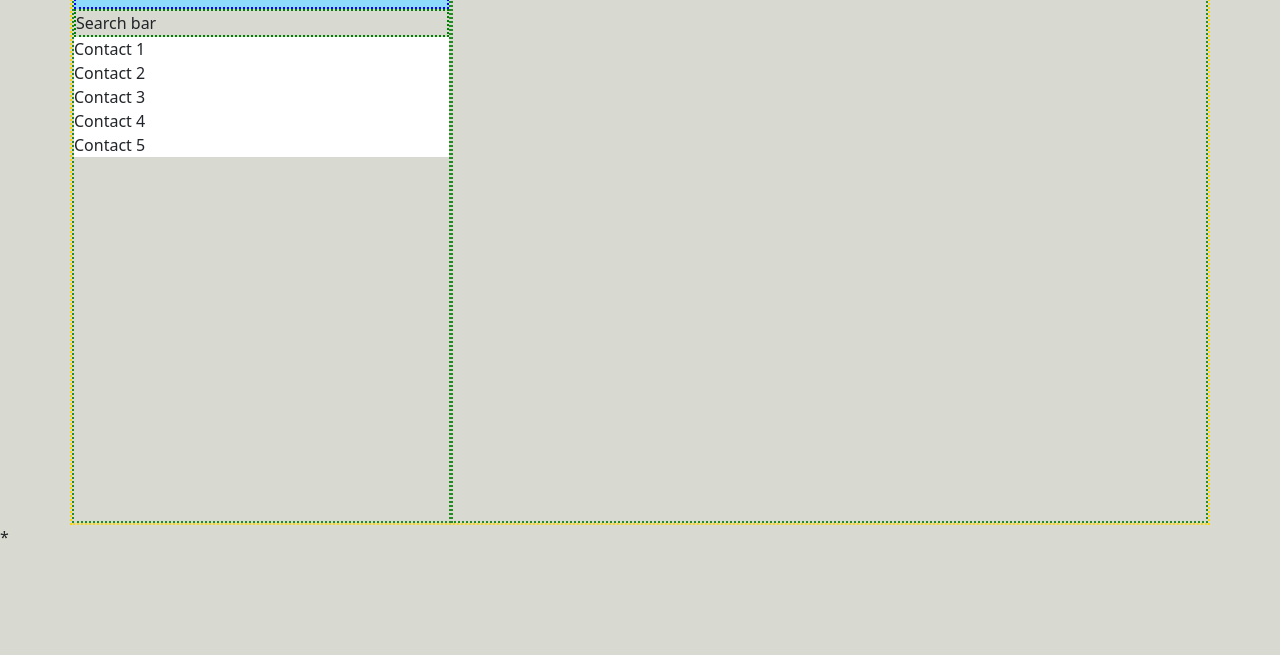
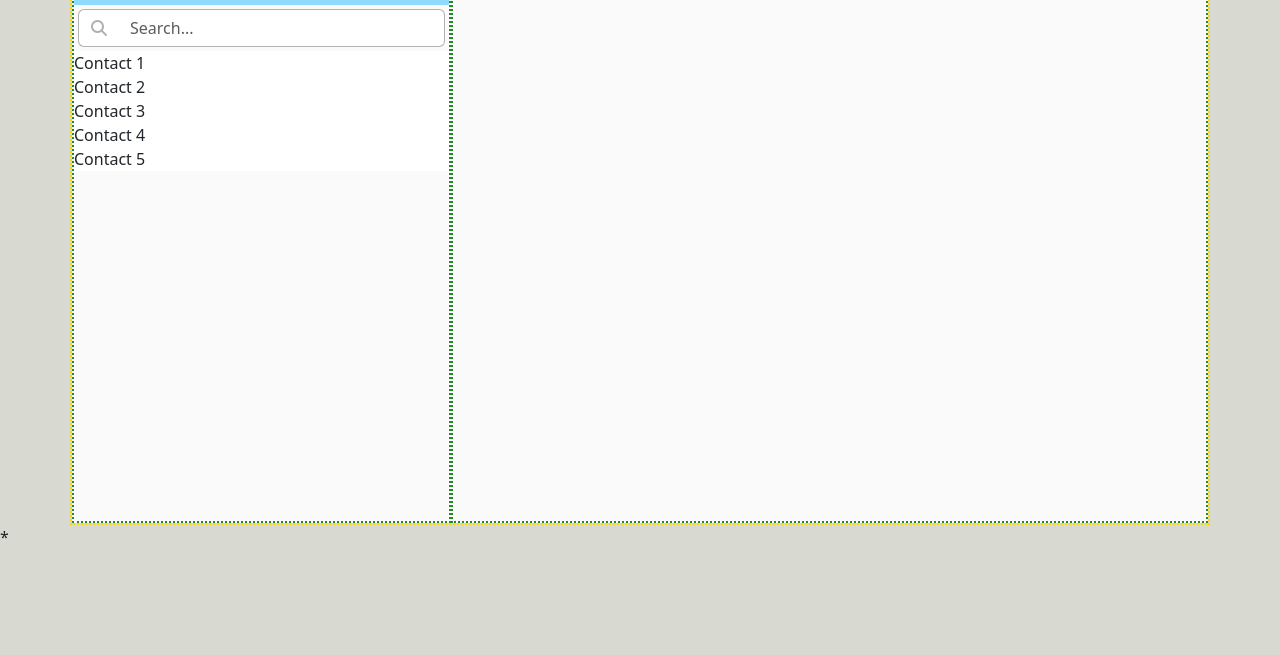
Before and after one commit to Lorenzo7991/vue-boolzapp, a plain HTML site: page index.html in a window 1280 px wide. Shown: the part 145-800 px from the top of the page. Drawn offline with nearby package versions, Linux system fonts and the light colour scheme.

Commit message:
add search bar

```diff
--- a/css/style.css
+++ b/css/style.css
@@ -18,6 +18,24 @@ body {
     color: rgb(177, 177, 177);
 }
 
+.input-group-text {
+
+    background-color: white;
+    border-color: rgb(177, 177, 177);
+    ;
+
+}
+
+.form-control {
+    background-color: white;
+    border-color: rgb(177, 177, 177);
+}
+
+.form-control:focus {
+    border-color: transparent;
+    box-shadow: none;
+}
+
 /* ^ Main */
 
 #app-container {
@@ -34,6 +52,7 @@ body {
     height: 100%;
     border: 2px dotted forestgreen;
     padding: 0;
+    background-color: rgb(250, 250, 250);
 
 }
 
@@ -52,8 +71,6 @@ body {
 #notifications {
     min-height: 60px;
     background-color: rgb(142, 218, 252);
-    border: 2px dotted blue;
-
 }
 
 #label p,
@@ -69,10 +86,6 @@ body {
     padding: 10px;
     border-radius: 50px;
     color: aqua;
-}
-
-#search-bar {
-    border: 2px dotted green;
 }
 
 #contact-list {
--- a/index.html
+++ b/index.html
@@ -67,7 +67,14 @@
 
                     <!--* Contacts section with search bar and contact list -->
                     <section id="contacts">
-                        <div id="search-bar">Search bar</div>
+                        <div id="search-bar">
+                            <div class="input-group flex-nowrap p-1">
+                                <span role="button" class="input-group-text cs-text-color border-end-0"
+                                    id="search-icon"><i class="fa-solid fa-magnifying-glass"></i></span>
+                                <input type="text" class="form-control border-start-0" placeholder="Search..."
+                                    aria-label="SearchBar" aria-describedby="search-bar">
+                            </div>
+                        </div>
                         <div id="contact-list">
                             <ul>
                                 <!--* List of contacts -->
```
